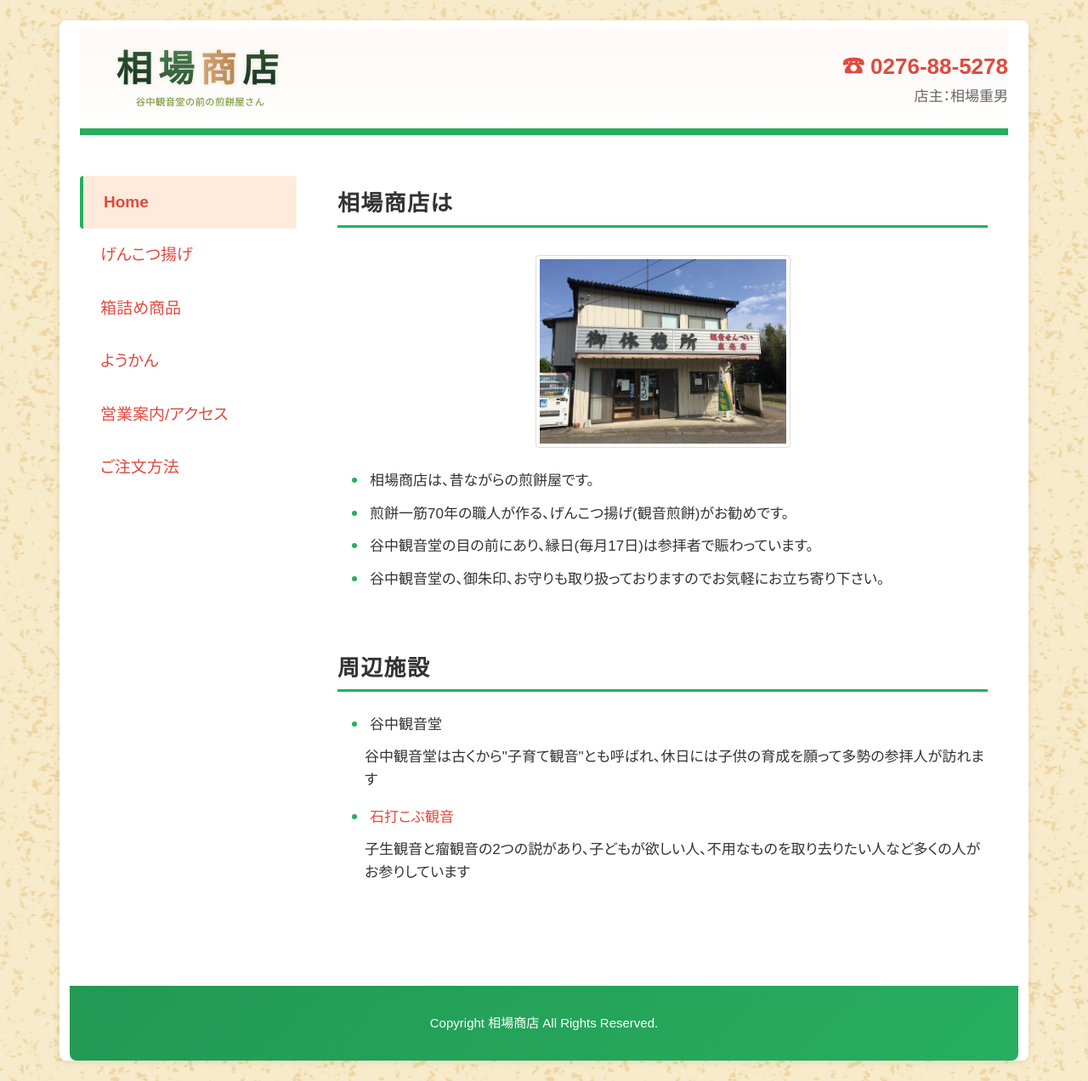
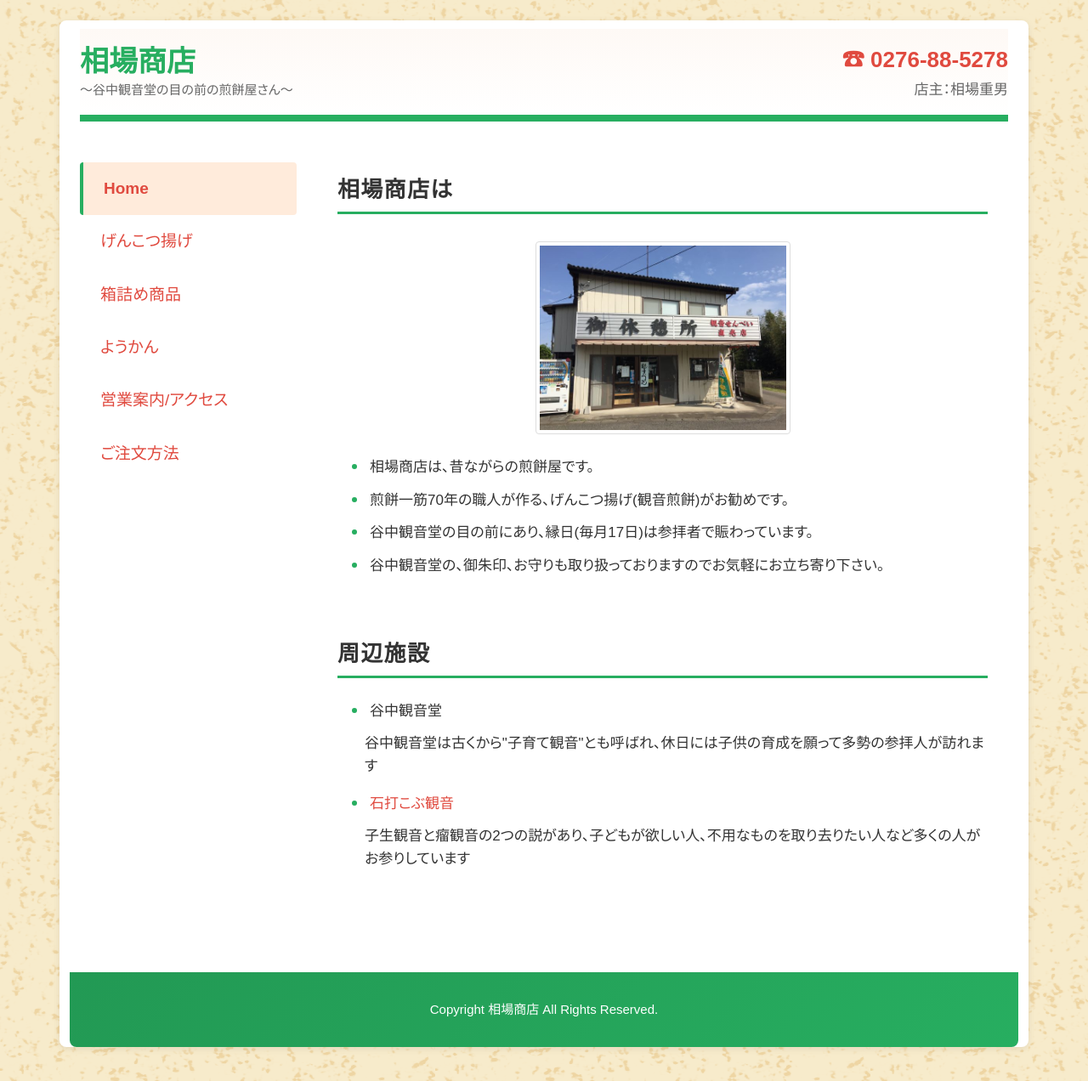
Before and after one commit to taiba/shouten-v2, a Jekyll site: the page built from index.html, in a window 1280 px wide. Shown: the whole page at 85% size. Built offline with Jekyll 4.4.1, drawn with Linux system fonts in a browser that asks for light colours.

Commit message:
ヘッダーデザインの修正(一部ロールバック)

```diff
--- a/_includes/header.html
+++ b/_includes/header.html
@@ -1,7 +1,8 @@
         <header>
             <div class="row align-items-center">
                 <div class="col-md-6">
-                    <p class="title mb-0"><a href="/index.html"><img src="/assets/image/logo.svg" alt="相場商店" class="logo-image"></a></p>
+                    <p class="title mb-0"><a href="/index.html">相場商店</a></p>
+                    <p class="subTitle">〜谷中観音堂の目の前の煎餅屋さん〜</p>
                 </div>
                 <div class="col-md-6 text-md-end text-center">
                     <p class="tel mb-0">&#9742; 0276-88-5278</p>
--- a/assets/css/common.css
+++ b/assets/css/common.css
@@ -169,26 +169,15 @@ header {
 
 .title a {
   text-decoration: none;
-  transition: all 0.3s ease;
+  color: var(--color-primary);
+  transition: color 0.3s ease;
 }
 
 .title a:hover {
+  color: var(--color-primary-dark);
   text-decoration: none;
-  opacity: 0.85;
 }
 
-/* ロゴ画像スタイル */
-.logo-image {
-  height: 85px;
-  width: auto;
-  display: block;
-  transition: opacity 0.3s ease;
-  filter: drop-shadow(0 1px 3px rgba(0, 0, 0, 0.1));
-}
-
-.logo-image:hover {
-  opacity: 0.9;
-}
 
 .subTitle {
   font-size: var(--font-size-small);
@@ -409,10 +398,6 @@ header {
         margin-bottom: var(--spacing-xs);
     }
 
-    .logo-image {
-        height: 70px;
-        margin: 0 auto;
-    }
 
     .tel {
         font-size: 22px;
```
